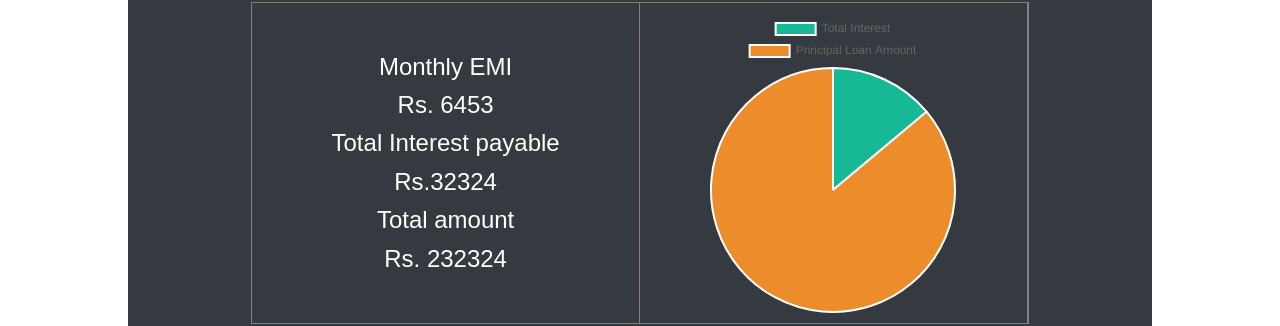
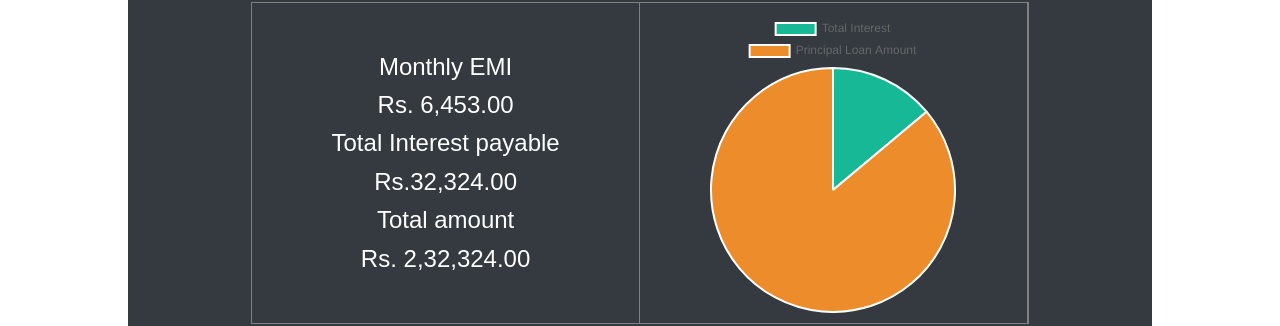
Before and after one commit to soundharya495/emicalculator, a React (Create React App) app: page / in a window 1280 px wide. Shown: the part 508-834 px from the top of the page. Built offline with nearby package versions, Linux system fonts and the light colour scheme.

Commit message:
Emi calc format

```diff
--- a/src/components/EmiDetail.js
+++ b/src/components/EmiDetail.js
@@ -31,19 +31,28 @@ const EmiDetail = ({ emiData }) => {
           <label>Monthly EMI</label>
           <p>
             <span>Rs. </span>
-            {Math.round(loanData.emi)}
+            {Math.round(loanData.emi)
+              .toFixed(2)
+              .replace(/(\d)(?=(\d{2})+\d\.)/g, "$1,")}
           </p>
         </Fragment>
         <Fragment>
           <label>Total Interest payable</label>
           <p>
             Rs.
-            {Math.abs(Math.round(loanData.interest))}
+            {Math.abs(Math.round(loanData.interest))
+              .toFixed(2)
+              .replace(/(\d)(?=(\d{2})+\d\.)/g, "$1,")}
           </p>
         </Fragment>
         <Fragment>
           <label>Total amount</label>
-          <p>Rs. {Math.abs(Math.round(loanData.interest)) + amount}</p>
+          <p>
+            Rs.{" "}
+            {(Math.abs(Math.round(loanData.interest)) + amount)
+              .toFixed(2)
+              .replace(/(\d)(?=(\d{2})+\d\.)/g, "$1,")}
+          </p>
         </Fragment>
       </div>
       <div className="col50">
```
